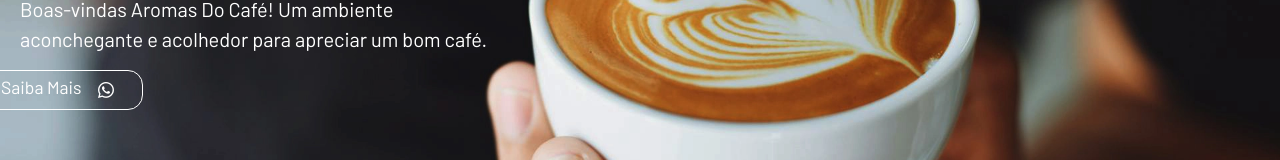
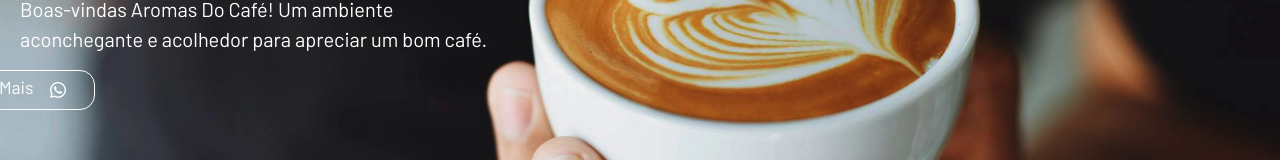
Before and after one commit to lucas17071996/cafeteria, a plain HTML site: page index.html in a window 1280 px wide. Shown: the part 373-533 px from the top of the page. Drawn offline with nearby package versions, Linux system fonts and the light colour scheme.

Commit message:
atualização do css3

```diff
--- a/css/estilos.css
+++ b/css/estilos.css
@@ -81,7 +81,7 @@ margin-top: 2rem;
   font-size: 20px;
 }
 .main-btn{
-  margin-left: -72rem;
+  margin-left: -78rem;
   background: transparent;
   border: 1px solid #fff;
   padding:0px 15px;
@@ -134,7 +134,7 @@ input[type="checkbox"]:focus {
   height: 100vh;
   background-repeat: no-repeat;
   background-size: cover;
-  background-position: center;
+  background-position: left,center;
   background-attachment: fixed;
 }
 .banners-titulo {
@@ -153,7 +153,7 @@ input[type="checkbox"]:focus {
   width: 100%;
   background-repeat: no-repeat;
   background-size: cover;
-  background-position: center;
+  background-position: left, center;
   background-attachment: fixed;
 }
 
```
